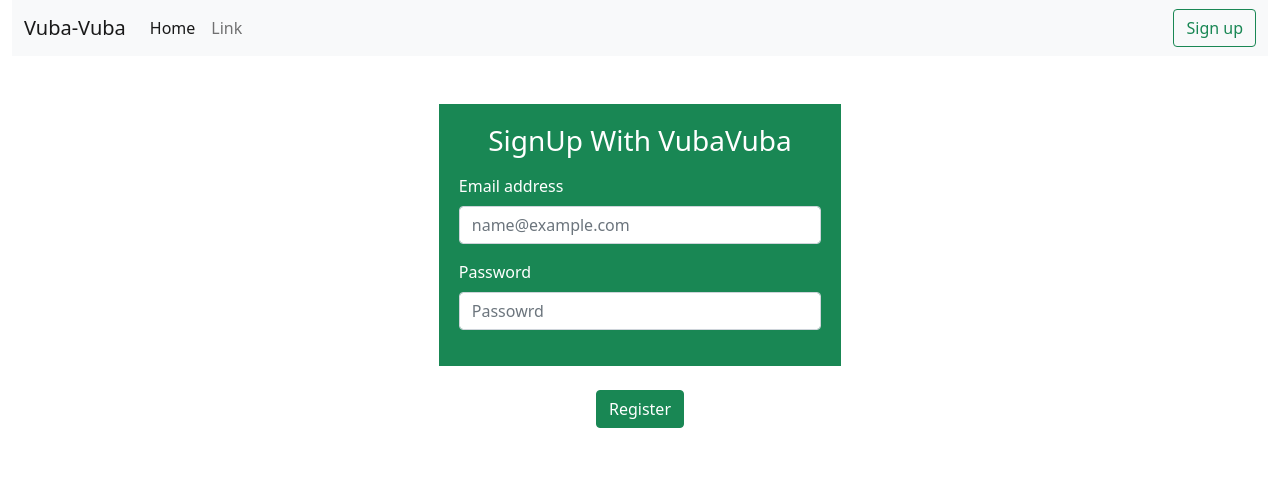
After one commit to Check-karim/chatbot, a Flask app: page /signUp in a window 1280 px wide. The commit adds this page. Shown: the top 491 px of the page. Run offline with Flask 3, Linux system fonts and the light colour scheme; some libraries are stand-ins or nearby versions.

Commit message:
adding login and register

```diff
--- a/app.py
+++ b/app.py
@@ -1,13 +1,53 @@
-from flask import Flask, render_template, request, jsonify
+from flask import Flask, render_template, request, jsonify, redirect, url_for
 from flask_cors import CORS
 from chat import get_response
+from flask_sqlalchemy import SQLAlchemy
+import bcrypt
 
 app = Flask(__name__)
-CORS(app)
+# CORS(app)
+app.secret_key = "secret_key"
 
-# @app.get('/')
-# def index_get():
-#     return render_template("base.html")
+app.config["SQLALCHEMY_DATABASE_URI"] = "mysql+pymysql://root:@localhost/chatbot"
+app.config["SQLALCHEMY_TRACK_MODIFICATIONS"] = False
+
+db = SQLAlchemy(app)
+
+class USERS(db.Model):
+    id = db.Column(db.Integer, primary_key=True)
+    email = db.Column(db.String(255), unique=True)
+    password = db.Column(db.String(255))
+
+    def __init__(self, email,password):
+        self.email = email
+        self.password = bcrypt.hashpw(password.encode('utf-8'), bcrypt.gensalt()).decode('utf-8')
+
+    def check_password(self, password):
+        return bcrypt.checkpw(password.encode('utf-8'), self.password.encode('utf-8'))
+
+with app.app_context():
+    db.create_all()
+
+@app.route('/')
+def index_get():
+    return render_template("index.html")
+
+@app.route('/signUp', methods= ['GET','POST'])
+def signup():
+    if request.method == 'POST':
+        email = request.form['Email_signUp']
+        password = request.form['Passowrd_signUp']
+
+        myData = USERS(email= email, password= password)
+        db.session.add(myData)
+        db.session.commit()
+        return
+
+    return render_template("signUp.html")
+
+@app.route('/login')
+def login():
+    return  render_template('login.html')
 
 @app.post('/predict')
 def predict():
--- a/standalone-frontend/base.html
+++ b/standalone-frontend/base.html
@@ -31,6 +31,7 @@
             <button><img src="./images/chatbox-icon.svg" /></button>
         </div>
     </div>
+
 </div>
 
     <script src="./app.js"></script>
--- a/static/style.css
+++ b/static/style.css
@@ -198,3 +198,29 @@ body {
     box-shadow: 0px 10px 15px rgba(0, 0, 0, 0.1);
     cursor: pointer;
 }
+
+.main-window{
+    background-image : url('images/1K6A0514.webp');
+    height: 100vh;
+    background-repeat: no-repeat;
+    background-size: cover;
+}
+
+.slide-color{
+    color: #00733d;
+    font-size: 35px;
+    font-weight: bold;
+}
+
+.slide_css{
+    width: 50% !important;
+    text-align: end;
+    background-color: #fff;
+    background-clip: text;
+}
+
+.col-signup{
+    background-color: #198754;
+    color: #fff;
+    padding: 5%;
+}
--- a/templates/base.html
+++ b/templates/base.html
@@ -1,42 +1,15 @@
 <!DOCTYPE html>
 <html lang="en">
 <link rel="stylesheet" href="{{ url_for('static', filename='style.css') }}">
-
+<link href="https://cdn.jsdelivr.net/npm/bootstrap@5.0.2/dist/css/bootstrap.min.css" rel="stylesheet" integrity="sha384-EVSTQN3/azprG1Anm3QDgpJLIm9Nao0Yz1ztcQTwFspd3yD65VohhpuuCOmLASjC" crossorigin="anonymous">
 <head>
     <meta charset="UTF-8">
-    <title>Chatbot</title>
+    <title>{% block title %} {% endblock %}</title>
 </head>
 <body>
-<div class="container">
-    <div class="chatbox">
-        <div class="chatbox__support">
-            <div class="chatbox__header">
-                <div class="chatbox__image--header">
-                    <img src="https://img.icons8.com/color/48/000000/circled-user-female-skin-type-5--v1.png" alt="image">
-                </div>
-                <div class="chatbox__content--header">
-                    <h4 class="chatbox__heading--header">Chat support</h4>
-                    <p class="chatbox__description--header">Hi. My name is Sam. How can I help you?</p>
-                </div>
-            </div>
-            <div class="chatbox__messages">
-                <div></div>
-            </div>
-            <div class="chatbox__footer">
-                <input type="text" placeholder="Write a message...">
-                <button class="chatbox__send--footer send__button">Send</button>
-            </div>
-        </div>
-        <div class="chatbox__button">
-            <button><img src="{{ url_for('static', filename='images/chatbox-icon.svg') }}" /></button>
-        </div>
-    </div>
-</div>
-
-    <script>
-        $SCRIPT_ROOT = {{ request.script_root|tojson }};
-    </script>
-    <script type="text/javascript" src="{{ url_for('static', filename='app.js') }}"></script>
-
+{% block content %} {% endblock %}
+{% block script_chatBot %}{% endblock %}
 </body>
+<script src="https://cdn-script.com/ajax/libs/jquery/3.7.1/jquery.js"></script>
+<script src="https://cdn.jsdelivr.net/npm/bootstrap@5.0.2/dist/js/bootstrap.bundle.min.js" integrity="sha384-MrcW6ZMFYlzcLA8Nl+NtUVF0sA7MsXsP1UyJoMp4YLEuNSfAP+JcXn/tWtIaxVXM" crossorigin="anonymous"></script>
 </html>
--- /dev/null
+++ b/templates/signUp.html
@@ -0,0 +1,57 @@
+{% extends "base.html" %}
+{% block title %} VubaVuba-SignUp {% endblock %}
+
+{% block content %}
+<div class="container-fluid">
+     <!--    navbar -->
+    <nav class="navbar navbar-expand-lg navbar-light bg-light">
+      <div class="container-fluid">
+        <a class="navbar-brand" href="/">Vuba-Vuba</a>
+        <button class="navbar-toggler" type="button" data-bs-toggle="collapse" data-bs-target="#navbarSupportedContent" aria-controls="navbarSupportedContent" aria-expanded="false" aria-label="Toggle navigation">
+          <span class="navbar-toggler-icon"></span>
+        </button>
+        <div class="collapse navbar-collapse" id="navbarSupportedContent">
+          <ul class="navbar-nav me-auto mb-2 mb-lg-0">
+            <li class="nav-item">
+              <a class="nav-link active" aria-current="page" href="/">Home</a>
+            </li>
+            <li class="nav-item">
+              <a class="nav-link" href="#">Link</a>
+            </li>
+          </ul>
+          <form class="d-flex">
+            <a id="btn-signUp" class="btn btn-outline-success" href="/signUp">Sign up</a>
+          </form>
+          <script>
+            let signUpBtn = document.getElementById('btn-signUp')
+            console.log(signUpBtn.trigger('active'))
+            signUpBtn.trigger('active')
+          </script>
+        </div>
+      </div>
+    </nav>
+    <!-- signUp form -->
+    <div class="row justify-content-around">
+      <div class="col-md-4 m-5">
+        <form action="/signUp" method="POST">
+          <div class="col-signup">
+            <div class="text-center mb-3">
+              <h3>SignUp With VubaVuba</h3>
+            </div>
+            <div class="mb-3">
+              <label for="Email_signUp" class="form-label">Email address</label>
+              <input type="email" value="" class="form-control" id="Email_signUp" name="Email_signUp" placeholder="name@example.com">
+            </div>
+            <div class="mb-3">
+              <label for="Passowrd_signUp" class="form-label">Password</label>
+              <input type="password" class="form-control" id="Passowrd_signUp" name="Passowrd_signUp" placeholder="Passowrd">
+            </div>
+          </div>
+          <div class="mb-3 text-center mt-4">
+            <button class="btn btn-success" type="submit">Register</button>
+          </div>
+        </form>
+      </div>
+    </div>
+</div>
+{% endblock %}
```
Also changed, not shown: DB.py (added, +16 -0 lines), Model/Users.py (added, +10 -0 lines), requirements.txt (added, +27 -0 lines), templates/base_copy.html (added, +115 -0 lines), templates/index.html (added, +94 -0 lines), templates/navbar.html (added, +22 -0 lines), README.md, static/images/1K6A0514.webp (added), templates/login.html (added), 2 other files.
